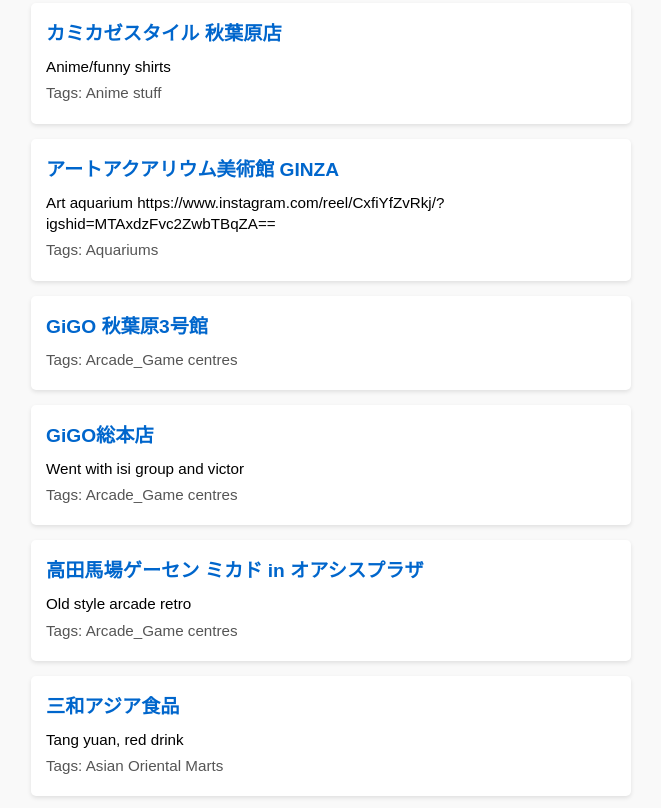
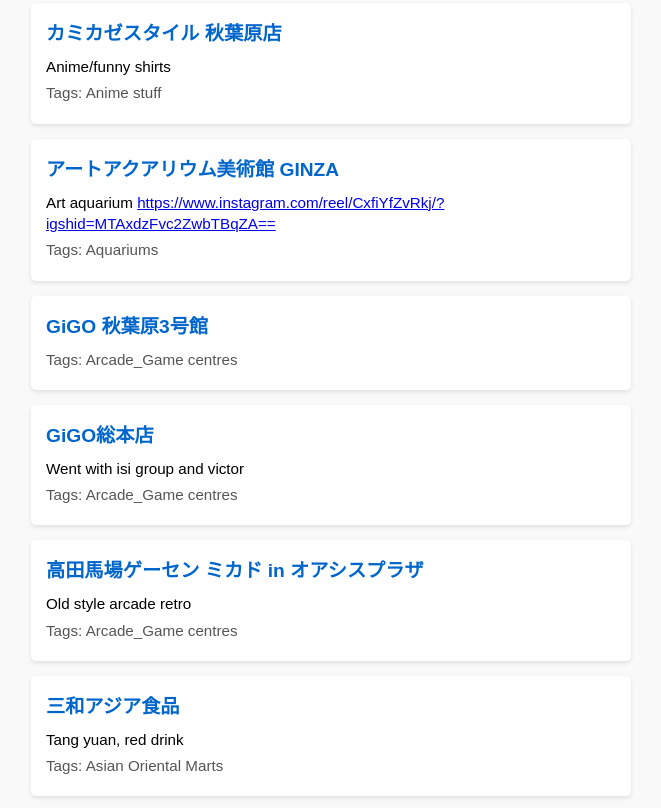
Before and after one commit to owensantoso/google-maps-saved, a website: page index.html in a window 1280 px wide. Shown: the part 1143-1951 px from the top of the page, without its empty margins (309-970 px from the left). Drawn offline with Linux system fonts and the light colour scheme.

Commit message:
added clickable hyperlinks to notes

```diff
--- a/index.html
+++ b/index.html
@@ -95,6 +95,12 @@
   <script>
     let places = [];
 
+    // Helper function to convert URLs in a string to clickable links.
+    function linkify(text) {
+      // This regex matches http:// or https:// followed by non-space characters.
+      return text.replace(/(https?:\/\/[^\s]+)/g, '<a href="$1" target="_blank" rel="noopener noreferrer">$1</a>');
+    }
+
     // Function to update the item count display.
     function updateItemCount(count) {
       const countEl = document.getElementById('itemCount');
@@ -176,9 +182,10 @@
         }
         placeDiv.appendChild(title);
 
+        // For the notes section, transform any URLs into clickable links.
         if (noteText) {
           const note = document.createElement('p');
-          note.textContent = noteText;
+          note.innerHTML = linkify(noteText);
           placeDiv.appendChild(note);
         }
 
```
